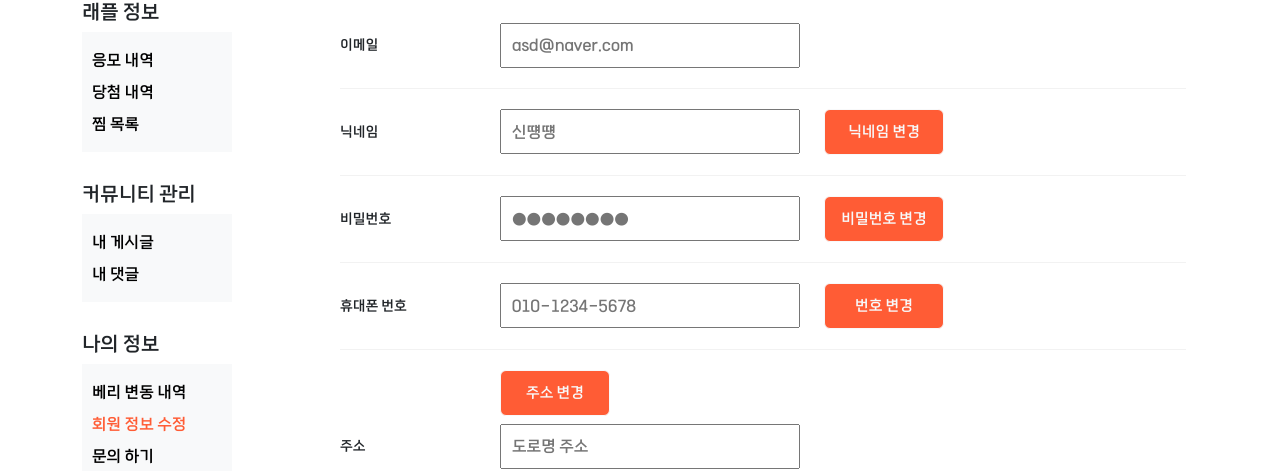
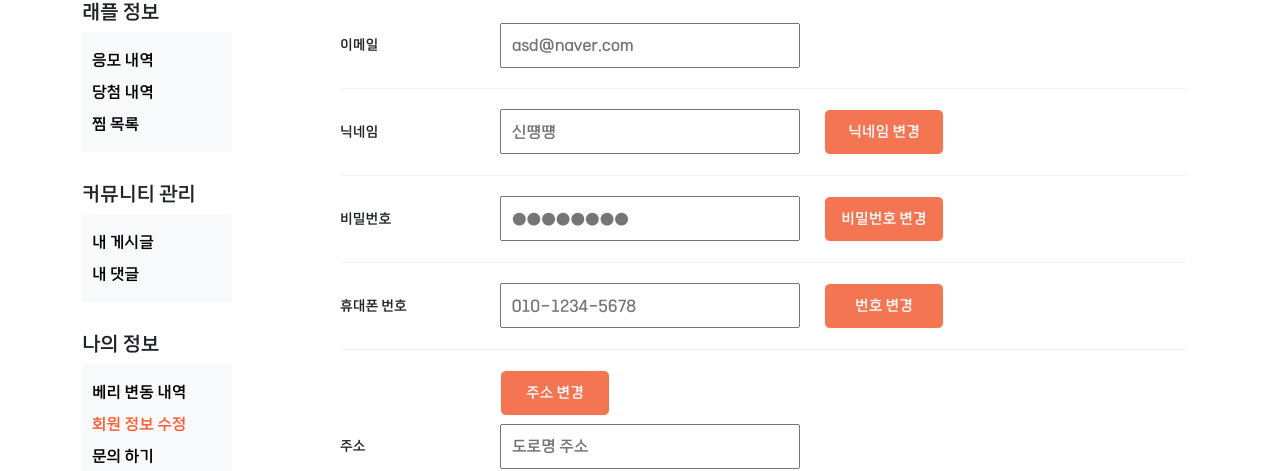
Before and after one commit to byeonnns/let-ffle-front, a Vue app: page /Member/MyPage/UpdateMember in a window 1280 px wide. Shown: the part 195-666 px from the top of the page. Built offline with nearby package versions, Linux system fonts and the light colour scheme; what vue3-lottie would draw is missing.

Commit message:
Refactor : 회원 정보 수정 버튼 색 수정

```diff
--- a/src/views/Member/MyPageView/UpdateMember.vue
+++ b/src/views/Member/MyPageView/UpdateMember.vue
@@ -466,7 +466,7 @@ input[type="password"] {
 .btn {
     width: 60px;
     height: 46px;
-    background-color: #FF5C35;
+    background-color: #F37551;
 }
 
 /*
```
